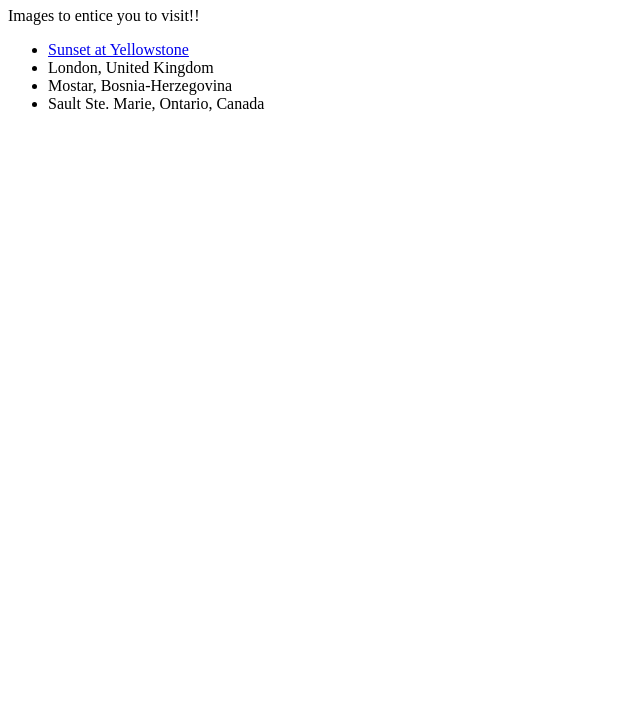
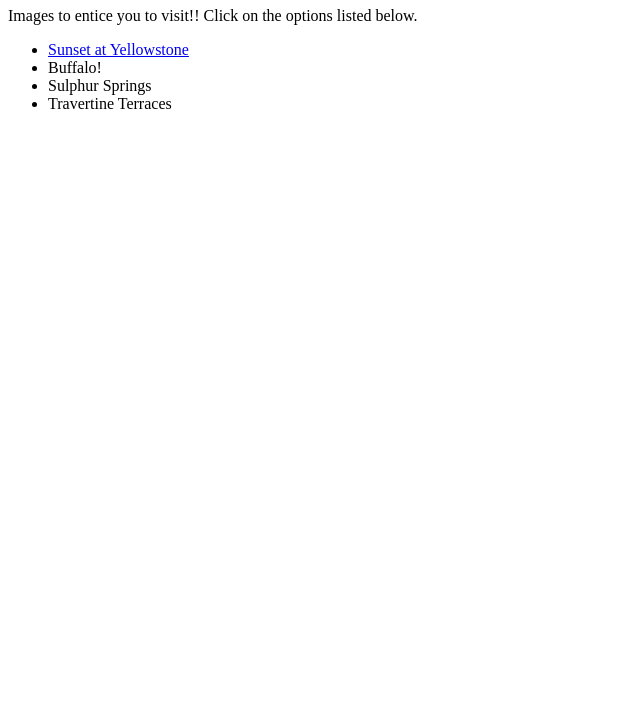
Before and after one commit to MeaganT123/539week2, a plain HTML site: page travel.html in a window 1280 px wide. Shown: the part 73-800 px from the top of the page, without its empty margins (0-640 px from the left). Drawn offline with Linux system fonts and the light colour scheme.

Commit message:
Update travel.html

```diff
--- a/travel.html
+++ b/travel.html
@@ -10,12 +10,12 @@
         <h1>Travel Fun</h1>
     </header>
     <main>
-        <p>Images to entice you to visit!!</p>
+        <p>Images to entice you to visit!! Click on the options listed below.</p>
         <ul>
             <li><a href="images/yellowstone_sunset.jpg">Sunset at Yellowstone</a></li>
-            <li>London, United Kingdom</li>
-            <li>Mostar, Bosnia-Herzegovina</li>
-            <li>Sault Ste. Marie, Ontario, Canada</li>
+            <li><a href="images/yellowstone_buffalo.jpg"></a>Buffalo!</li>
+            <li><a href="images/yellowstone_sulphur_springs.jpg"></a>Sulphur Springs</li>
+            <li><a href="images/yellowstone_travertine.jpg"></a>Travertine Terraces</li>
         </ul>
     </main>
 
```
